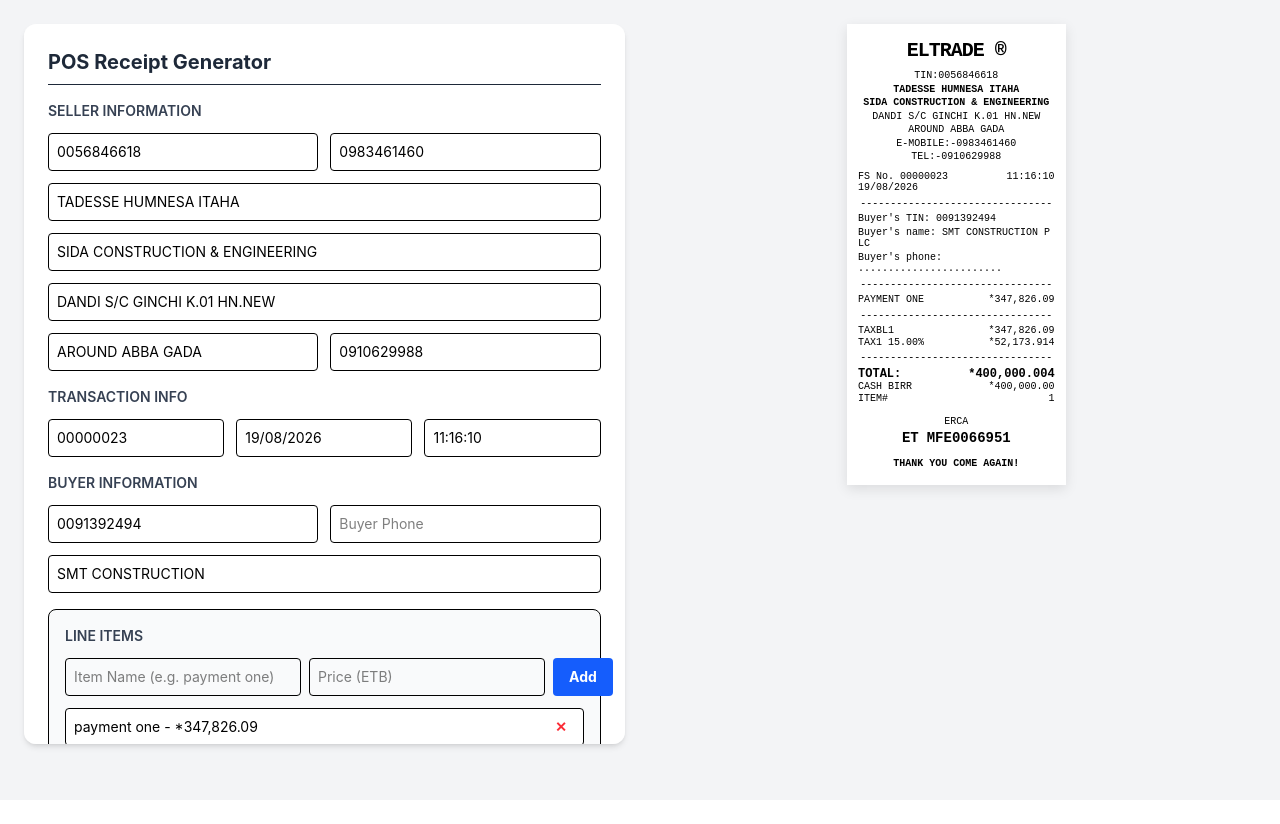
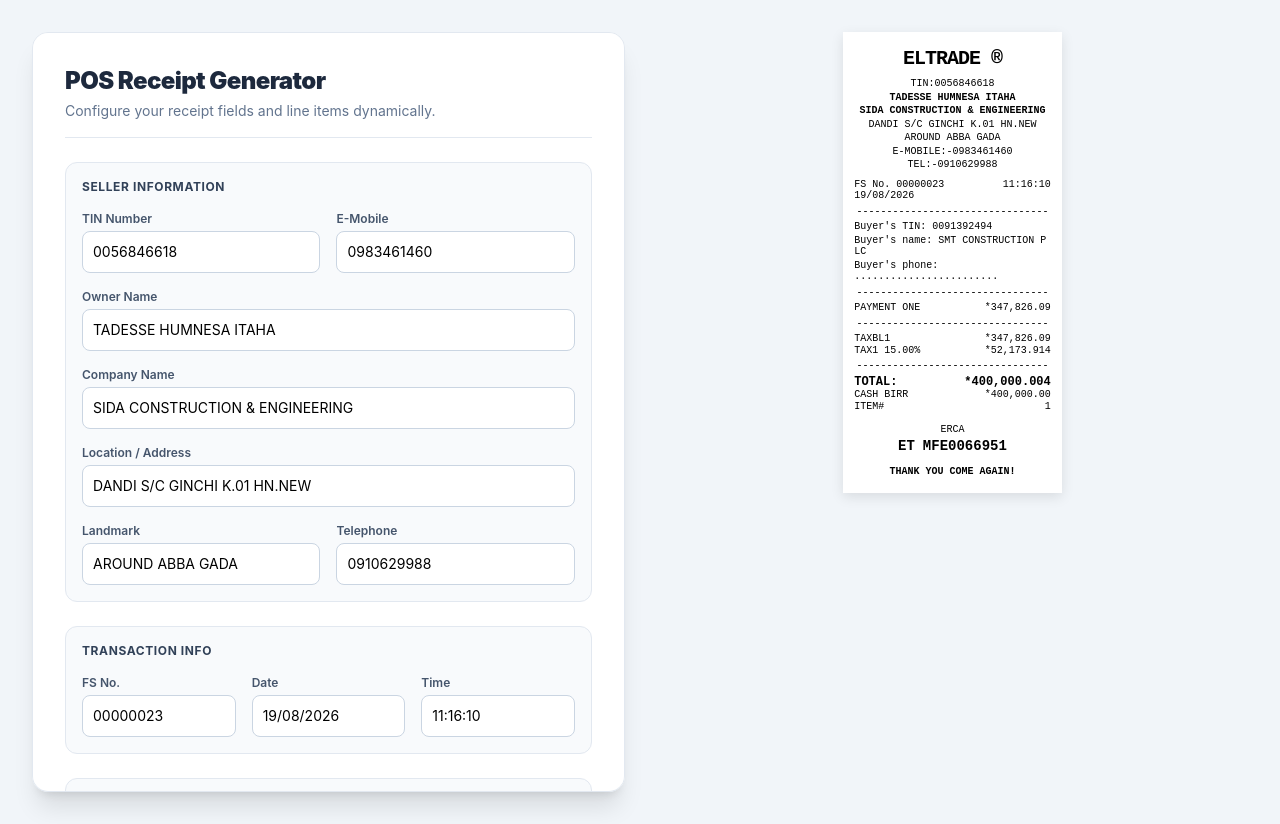
Before and after one commit to basliel97/receipt-app, a React (Vite) app: page / in a window 1280 px wide. Before the commit the page ends 800 px from the top, so only its background shows below. Built offline with nearby package versions, Linux system fonts and the light colour scheme.

Commit message:
second commit

```diff
--- a/src/ReceiptGenerator.jsx
+++ b/src/ReceiptGenerator.jsx
@@ -54,82 +54,142 @@
   const totalAmount = taxableAmount + taxAmount;
 
   return (
-    <div className="flex flex-col lg:flex-row gap-8 p-6 bg-gray-100 min-h-screen">
+    <div className="flex flex-col lg:flex-row gap-8 p-4 md:p-8 bg-slate-100 min-h-screen">
 
       {/* FORM BUILDER PANEL (Hidden on Print) */}
-      <div className="w-full lg:w-1/2 bg-white p-6 rounded-xl shadow-md overflow-y-auto max-h-[90vh] no-print">
-        <h2 className="text-xl font-bold mb-4 text-gray-800 border-b pb-2">POS Receipt Generator</h2>
+      <div className="w-full lg:w-1/2 bg-white p-6 md:p-8 rounded-2xl shadow-xl overflow-y-auto max-h-[95vh] no-print border border-slate-200">
+        <div className="border-b border-slate-200 pb-4 mb-6">
+          <h2 className="text-2xl font-black text-slate-800 tracking-tight">POS Receipt Generator</h2>
+          <p className="text-slate-500 text-sm mt-1">Configure your receipt fields and line items dynamically.</p>
+        </div>
 
         {/* Seller Info */}
-        <div className="mb-4 space-y-3">
-          <h3 className="font-semibold text-gray-700 text-sm uppercase">Seller Information</h3>
-          <div className="grid grid-cols-2 gap-3">
-            <input type="text" name="tin" placeholder="TIN" value={formData.tin} onChange={handleChange} className="p-2 border rounded text-sm" />
-            <input type="text" name="eMobile" placeholder="E-Mobile" value={formData.eMobile} onChange={handleChange} className="p-2 border rounded text-sm" />
-            <input type="text" name="sellerName" placeholder="Owner Name" value={formData.sellerName} onChange={handleChange} className="p-2 border rounded text-sm col-span-2" />
-            <input type="text" name="companyName" placeholder="Company Name" value={formData.companyName} onChange={handleChange} className="p-2 border rounded text-sm col-span-2" />
-            <input type="text" name="location" placeholder="Location" value={formData.location} onChange={handleChange} className="p-2 border rounded text-sm col-span-2" />
-            <input type="text" name="landmark" placeholder="Landmark" value={formData.landmark} onChange={handleChange} className="p-2 border rounded text-sm" />
-            <input type="text" name="tel" placeholder="TEL" value={formData.tel} onChange={handleChange} className="p-2 border rounded text-sm" />
+        <div className="mb-6 bg-slate-50 p-4 rounded-xl border border-slate-200 space-y-4">
+          <h3 className="font-bold text-slate-700 text-xs uppercase tracking-wider">Seller Information</h3>
+          <div className="grid grid-cols-1 md:grid-cols-2 gap-4">
+            <div>
+              <label className="block text-xs font-semibold text-slate-600 mb-1">TIN Number</label>
+              <input type="text" name="tin" value={formData.tin} onChange={handleChange} className="w-full p-2.5 bg-white border border-slate-300 rounded-lg text-sm focus:ring-2 focus:ring-blue-500 focus:outline-none" />
+            </div>
+            <div>
+              <label className="block text-xs font-semibold text-slate-600 mb-1">E-Mobile</label>
+              <input type="text" name="eMobile" value={formData.eMobile} onChange={handleChange} className="w-full p-2.5 bg-white border border-slate-300 rounded-lg text-sm focus:ring-2 focus:ring-blue-500 focus:outline-none" />
+            </div>
+            <div className="md:col-span-2">
+              <label className="block text-xs font-semibold text-slate-600 mb-1">Owner Name</label>
+              <input type="text" name="sellerName" value={formData.sellerName} onChange={handleChange} className="w-full p-2.5 bg-white border border-slate-300 rounded-lg text-sm focus:ring-2 focus:ring-blue-500 focus:outline-none" />
+            </div>
+            <div className="md:col-span-2">
+              <label className="block text-xs font-semibold text-slate-600 mb-1">Company Name</label>
+              <input type="text" name="companyName" value={formData.companyName} onChange={handleChange} className="w-full p-2.5 bg-white border border-slate-300 rounded-lg text-sm focus:ring-2 focus:ring-blue-500 focus:outline-none" />
+            </div>
+            <div className="md:col-span-2">
+              <label className="block text-xs font-semibold text-slate-600 mb-1">Location / Address</label>
+              <input type="text" name="location" value={formData.location} onChange={handleChange} className="w-full p-2.5 bg-white border border-slate-300 rounded-lg text-sm focus:ring-2 focus:ring-blue-500 focus:outline-none" />
+            </div>
+            <div>
+              <label className="block text-xs font-semibold text-slate-600 mb-1">Landmark</label>
+              <input type="text" name="landmark" value={formData.landmark} onChange={handleChange} className="w-full p-2.5 bg-white border border-slate-300 rounded-lg text-sm focus:ring-2 focus:ring-blue-500 focus:outline-none" />
+            </div>
+            <div>
+              <label className="block text-xs font-semibold text-slate-600 mb-1">Telephone</label>
+              <input type="text" name="tel" value={formData.tel} onChange={handleChange} className="w-full p-2.5 bg-white border border-slate-300 rounded-lg text-sm focus:ring-2 focus:ring-blue-500 focus:outline-none" />
+            </div>
           </div>
         </div>
 
         {/* Transaction Info */}
-        <div className="mb-4 space-y-3">
-          <h3 className="font-semibold text-gray-700 text-sm uppercase">Transaction Info</h3>
-          <div className="grid grid-cols-3 gap-3">
-            <input type="text" name="fsNo" placeholder="FS No" value={formData.fsNo} onChange={handleChange} className="p-2 border rounded text-sm" />
-            <input type="text" name="date" placeholder="Date" value={formData.date} onChange={handleChange} className="p-2 border rounded text-sm" />
-            <input type="text" name="time" placeholder="Time" value={formData.time} onChange={handleChange} className="p-2 border rounded text-sm" />
+        <div className="mb-6 bg-slate-50 p-4 rounded-xl border border-slate-200 space-y-4">
+          <h3 className="font-bold text-slate-700 text-xs uppercase tracking-wider">Transaction Info</h3>
+          <div className="grid grid-cols-1 md:grid-cols-3 gap-4">
+            <div>
+              <label className="block text-xs font-semibold text-slate-600 mb-1">FS No.</label>
+              <input type="text" name="fsNo" value={formData.fsNo} onChange={handleChange} className="w-full p-2.5 bg-white border border-slate-300 rounded-lg text-sm focus:ring-2 focus:ring-blue-500 focus:outline-none" />
+            </div>
+            <div>
+              <label className="block text-xs font-semibold text-slate-600 mb-1">Date</label>
+              <input type="text" name="date" value={formData.date} onChange={handleChange} className="w-full p-2.5 bg-white border border-slate-300 rounded-lg text-sm focus:ring-2 focus:ring-blue-500 focus:outline-none" />
+            </div>
+            <div>
+              <label className="block text-xs font-semibold text-slate-600 mb-1">Time</label>
+              <input type="text" name="time" value={formData.time} onChange={handleChange} className="w-full p-2.5 bg-white border border-slate-300 rounded-lg text-sm focus:ring-2 focus:ring-blue-500 focus:outline-none" />
+            </div>
           </div>
         </div>
 
         {/* Buyer Info */}
-        <div className="mb-4 space-y-3">
-          <h3 className="font-semibold text-gray-700 text-sm uppercase">Buyer Information</h3>
-          <div className="grid grid-cols-2 gap-3">
-            <input type="text" name="buyerTin" placeholder="Buyer TIN" value={formData.buyerTin} onChange={handleChange} className="p-2 border rounded text-sm" />
-            <input type="text" name="buyerPhone" placeholder="Buyer Phone" value={formData.buyerPhone} onChange={handleChange} className="p-2 border rounded text-sm" />
-            <input type="text" name="buyerName" placeholder="Buyer Name" value={formData.buyerName} onChange={handleChange} className="p-2 border rounded text-sm col-span-2" />
+        <div className="mb-6 bg-slate-50 p-4 rounded-xl border border-slate-200 space-y-4">
+          <h3 className="font-bold text-slate-700 text-xs uppercase tracking-wider">Buyer Information</h3>
+          <div className="grid grid-cols-1 md:grid-cols-2 gap-4">
+            <div>
+              <label className="block text-xs font-semibold text-slate-600 mb-1">Buyer TIN</label>
+              <input type="text" name="buyerTin" value={formData.buyerTin} onChange={handleChange} className="w-full p-2.5 bg-white border border-slate-300 rounded-lg text-sm focus:ring-2 focus:ring-blue-500 focus:outline-none" />
+            </div>
+            <div>
+              <label className="block text-xs font-semibold text-slate-600 mb-1">Buyer Phone</label>
+              <input type="text" name="buyerPhone" value={formData.buyerPhone} onChange={handleChange} className="w-full p-2.5 bg-white border border-slate-300 rounded-lg text-sm focus:ring-2 focus:ring-blue-500 focus:outline-none" />
+            </div>
+            <div className="md:col-span-2">
+              <label className="block text-xs font-semibold text-slate-600 mb-1">Buyer Name</label>
+              <input type="text" name="buyerName" value={formData.buyerName} onChange={handleChange} className="w-full p-2.5 bg-white border border-slate-300 rounded-lg text-sm focus:ring-2 focus:ring-blue-500 focus:outline-none" />
+            </div>
           </div>
         </div>
 
         {/* Line Items Manager */}
-        <div className="mb-6 p-4 bg-gray-50 rounded-lg border">
-          <h3 className="font-semibold text-gray-700 text-sm uppercase mb-3">Line Items</h3>
-          <div className="flex gap-2 mb-3">
-            <input type="text" placeholder="Item Name (e.g. payment one)" value={newItemName} onChange={(e) => setNewItemName(e.target.value)} className="p-2 border rounded text-sm flex-2" />
-            <input type="number" placeholder="Price (ETB)" value={newItemPrice} onChange={(e) => setNewItemPrice(e.target.value)} className="p-2 border rounded text-sm flex-1" />
-            <button onClick={handleAddItem} className="bg-blue-600 text-white px-4 py-2 rounded text-sm font-bold hover:bg-blue-700">Add</button>
+        <div className="mb-6 bg-slate-50 p-4 rounded-xl border border-slate-200 space-y-4">
+          <h3 className="font-bold text-slate-700 text-xs uppercase tracking-wider">Line Items (Payment/Goods)</h3>
+          <div className="grid grid-cols-1 md:grid-cols-3 gap-3">
+            <div className="md:col-span-1.5">
+              <label className="block text-xs font-semibold text-slate-600 mb-1">Item Name</label>
+              <input type="text" placeholder="e.g. payment one" value={newItemName} onChange={(e) => setNewItemName(e.target.value)} className="w-full p-2.5 bg-white border border-slate-300 rounded-lg text-sm focus:ring-2 focus:ring-blue-500 focus:outline-none" />
+            </div>
+            <div>
+              <label className="block text-xs font-semibold text-slate-600 mb-1">Price (ETB)</label>
+              <input type="number" placeholder="0.00" value={newItemPrice} onChange={(e) => setNewItemPrice(e.target.value)} className="w-full p-2.5 bg-white border border-slate-300 rounded-lg text-sm focus:ring-2 focus:ring-blue-500 focus:outline-none" />
+            </div>
+            <div className="flex items-end">
+              <button onClick={handleAddItem} className="w-full bg-blue-600 text-white font-bold p-2.5 rounded-lg text-sm hover:bg-blue-700 transition shadow-sm">+ Add Item</button>
+            </div>
           </div>
-          <ul className="space-y-2 max-h-40 overflow-y-auto">
+
+          <ul className="space-y-2 mt-3 max-h-44 overflow-y-auto pr-1">
             {items.map((item) => (
-              <li key={item.id} className="flex justify-between items-center bg-white p-2 border rounded text-sm">
-                <span>{item.name} - *{item.price.toLocaleString('en-US', { minimumFractionDigits: 2 })}</span>
-                <button onClick={() => handleRemoveItem(item.id)} className="text-red-500 font-bold hover:text-red-700 px-2">✕</button>
+              <li key={item.id} className="flex justify-between items-center bg-white p-3 border border-slate-200 rounded-lg text-sm shadow-xs">
+                <span className="font-medium text-slate-800 uppercase">{item.name} — <strong className="text-blue-600">*{item.price.toLocaleString('en-US', { minimumFractionDigits: 2 })}</strong></span>
+                <button onClick={() => handleRemoveItem(item.id)} className="text-red-500 font-bold hover:text-red-700 px-2 py-1 rounded bg-red-50 hover:bg-red-100 transition">Remove</button>
               </li>
             ))}
           </ul>
         </div>
 
         {/* Tax & Totals Setup */}
-        <div className="mb-6 space-y-3">
-          <h3 className="font-semibold text-gray-700 text-sm uppercase">Tax & Totals Setup</h3>
-          <div className="grid grid-cols-3 gap-3">
-            <input type="number" name="taxRate" placeholder="Tax %" value={formData.taxRate} onChange={handleChange} className="p-2 border rounded text-sm" />
-            <input type="number" name="cashBirr" placeholder="Cash Paid" value={formData.cashBirr} onChange={handleChange} className="p-2 border rounded text-sm" />
-            <input type="text" name="mfeNumber" placeholder="MFE Number" value={formData.mfeNumber} onChange={handleChange} className="p-2 border rounded text-sm" />
+        <div className="mb-6 bg-slate-50 p-4 rounded-xl border border-slate-200 space-y-4">
+          <h3 className="font-bold text-slate-700 text-xs uppercase tracking-wider">Tax & Totals Setup</h3>
+          <div className="grid grid-cols-1 md:grid-cols-3 gap-4">
+            <div>
+              <label className="block text-xs font-semibold text-slate-600 mb-1">Tax Rate (%)</label>
+              <input type="number" name="taxRate" value={formData.taxRate} onChange={handleChange} className="w-full p-2.5 bg-white border border-slate-300 rounded-lg text-sm focus:ring-2 focus:ring-blue-500 focus:outline-none" />
+            </div>
+            <div>
+              <label className="block text-xs font-semibold text-slate-600 mb-1">Cash Paid (ETB)</label>
+              <input type="number" name="cashBirr" value={formData.cashBirr} onChange={handleChange} className="w-full p-2.5 bg-white border border-slate-300 rounded-lg text-sm focus:ring-2 focus:ring-blue-500 focus:outline-none" />
+            </div>
+            <div>
+              <label className="block text-xs font-semibold text-slate-600 mb-1">MFE Number</label>
+              <input type="text" name="mfeNumber" value={formData.mfeNumber} onChange={handleChange} className="w-full p-2.5 bg-white border border-slate-300 rounded-lg text-sm focus:ring-2 focus:ring-blue-500 focus:outline-none" />
+            </div>
           </div>
         </div>
 
-        <button onClick={handlePrint} className="w-full bg-green-600 text-white py-3 rounded-lg font-bold hover:bg-green-700 transition">
+        <button onClick={handlePrint} className="w-full bg-emerald-600 text-white py-3.5 rounded-xl font-extrabold hover:bg-emerald-700 transition shadow-lg text-base tracking-wide flex items-center justify-center gap-2">
           🖨️ Print POS Receipt (58mm)
         </button>
       </div>
 
 
       {/* RECEIPT PREVIEW (Exact 58mm Thermal POS Roll Simulator) */}
-      <div className="w-full lg:w-1/2 flex justify-center items-start">
+      <div className="w-full lg:w-1/2 flex justify-center items-start sticky top-6">
         <div className="pos-receipt">
 
           {/* Top Trademark */}
```
